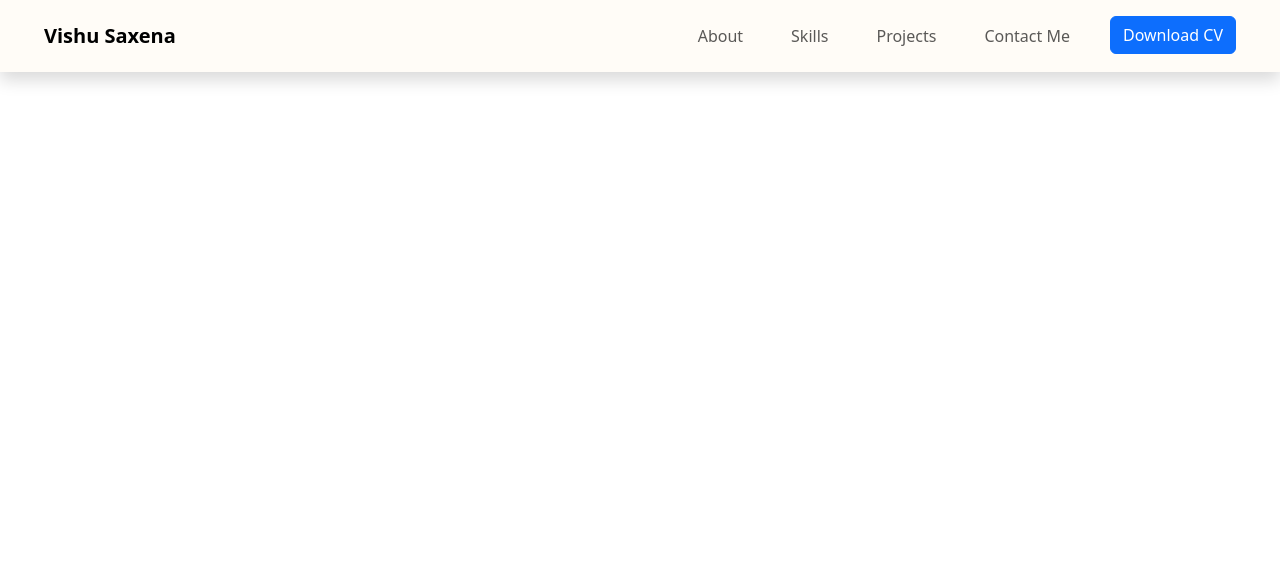
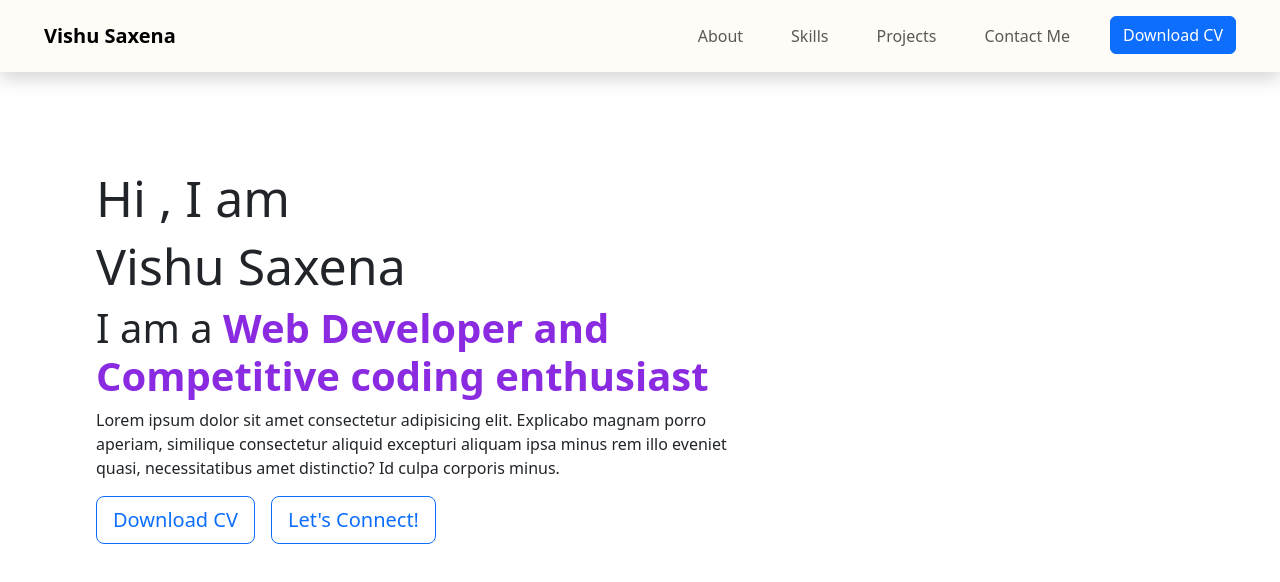
Before and after one commit to vishusaxena/Vishu-Portfolio, a React (Create React App) app: page / in a window 1280 px wide. Shown: the top 582 px of the page. Built offline with nearby package versions, Linux system fonts and the light colour scheme.

Commit message:
added homepage

```diff
--- a/public/index.html
+++ b/public/index.html
@@ -10,7 +10,6 @@
     />
     <link href="https://cdn.jsdelivr.net/npm/bootstrap@5.3.3/dist/css/bootstrap.min.css" rel="stylesheet" integrity="sha384-QWTKZyjpPEjISv5WaRU9OFeRpok6YctnYmDr5pNlyT2bRjXh0JMhjY6hW+ALEwIH" crossorigin="anonymous">
 
-
     <title>Vishu's portfolio</title>
   </head>
   <body>
--- a/src/App.js
+++ b/src/App.js
@@ -1,10 +1,12 @@
+import About from "./components/About";
 import NavBar from "./components/NavBar";
 
 
 function App() {
   return (
     <>
-    <NavBar/></>
+    <NavBar/>
+    <About/></>
   );
 }
 
--- /dev/null
+++ b/src/components/About.css
@@ -0,0 +1,13 @@
+.custom-container{
+    margin-top: 6rem;
+    margin-left: 6rem;
+}
+b{
+    color :blueviolet;
+}
+h1{
+    font-size: 50px;
+}
+h4{
+    font-size: 40px;
+}
--- /dev/null
+++ b/src/components/About.js
@@ -0,0 +1,27 @@
+import React from 'react'
+import './About.css';
+
+export default function About(){
+
+    return(
+        <>
+        <div className='w-50 custom-container'>
+           <h1>Hi , I am </h1>
+           <h1>Vishu Saxena</h1>
+           <h4>
+I am  a <b>Web Developer and Competitive coding enthusiast</b>
+           </h4>
+        <p>
+        Lorem ipsum dolor sit amet consectetur adipisicing elit. Explicabo magnam porro aperiam, similique consectetur aliquid excepturi aliquam ipsa minus rem illo eveniet quasi, necessitatibus amet distinctio? Id culpa corporis minus.
+
+        </p>
+        <a href="# " download className ="btn btn-outline-primary btn-lg " role="button" aria-pressed="true">Download CV</a>
+        <button type="button" className="btn btn-lg btn-outline-primary mx-3">Let's Connect!</button>
+
+        </div>
+
+
+
+        </>    );
+
+}
```
Also changed, not shown: src/components/text.txt (added).
